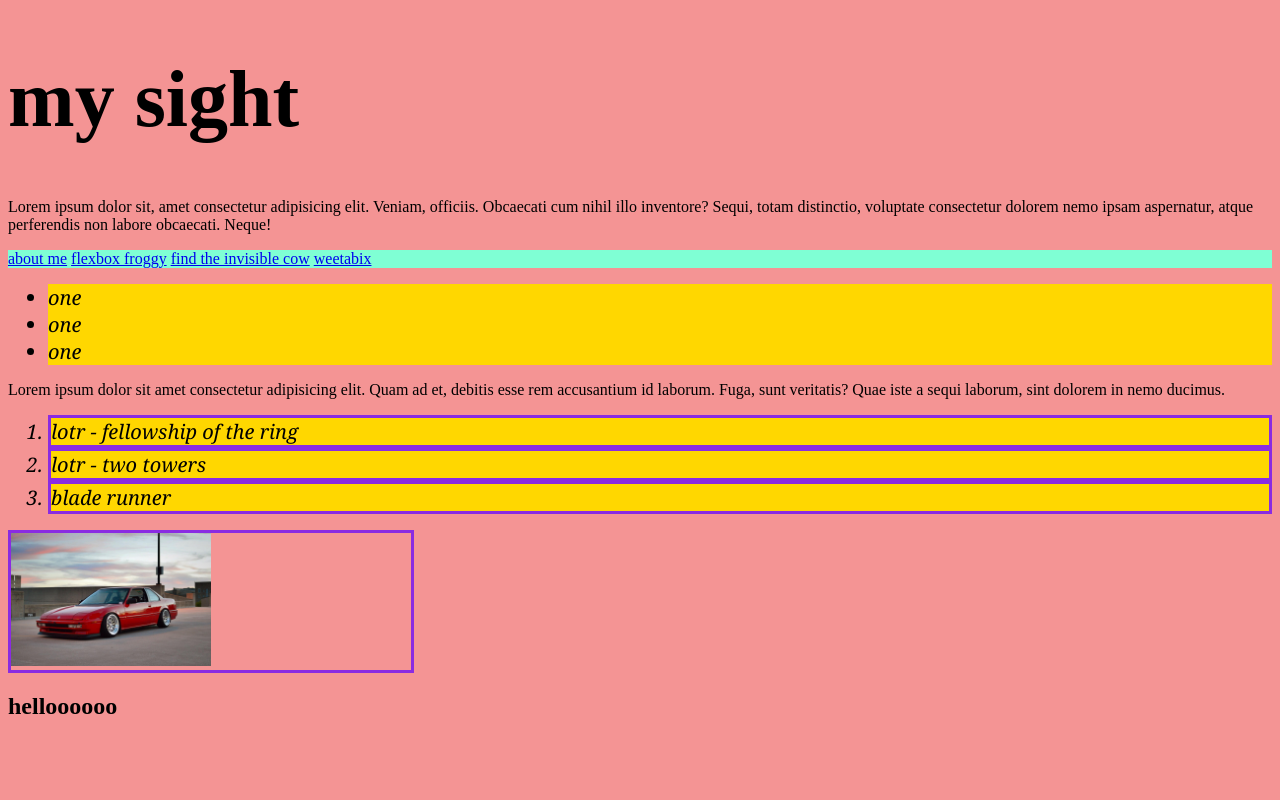
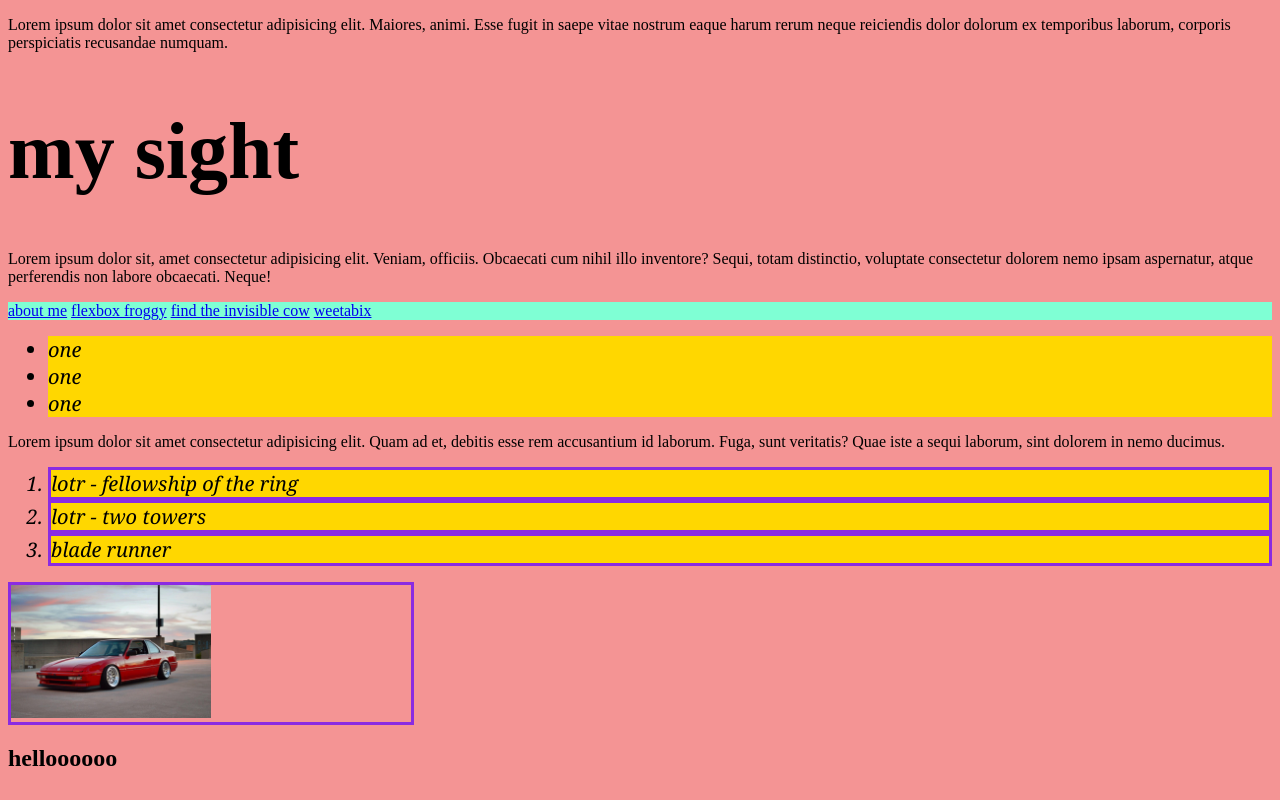
Before and after one commit to LeonTGC/journal, a plain HTML site: page index.html in a window 1280 px wide. Drawn offline with Linux system fonts and the light colour scheme.

Commit message:
update element

```diff
--- a/index.html
+++ b/index.html
@@ -7,7 +7,7 @@
     <title>website intro</title>
 </head>
 <body>
-
+    <p>Lorem ipsum dolor sit amet consectetur adipisicing elit. Maiores, animi. Esse fugit in saepe vitae nostrum eaque harum rerum neque reiciendis dolor dolorum ex temporibus laborum, corporis perspiciatis recusandae numquam.</p>
     <h1>my sight</h1>
     <p>Lorem ipsum dolor sit, amet consectetur adipisicing elit. Veniam, officiis. Obcaecati cum nihil illo inventore? Sequi, totam distinctio, voluptate consectetur dolorem nemo ipsam aspernatur, atque perferendis non labore obcaecati. Neque!</p>
     <div id="navContainer">
```
